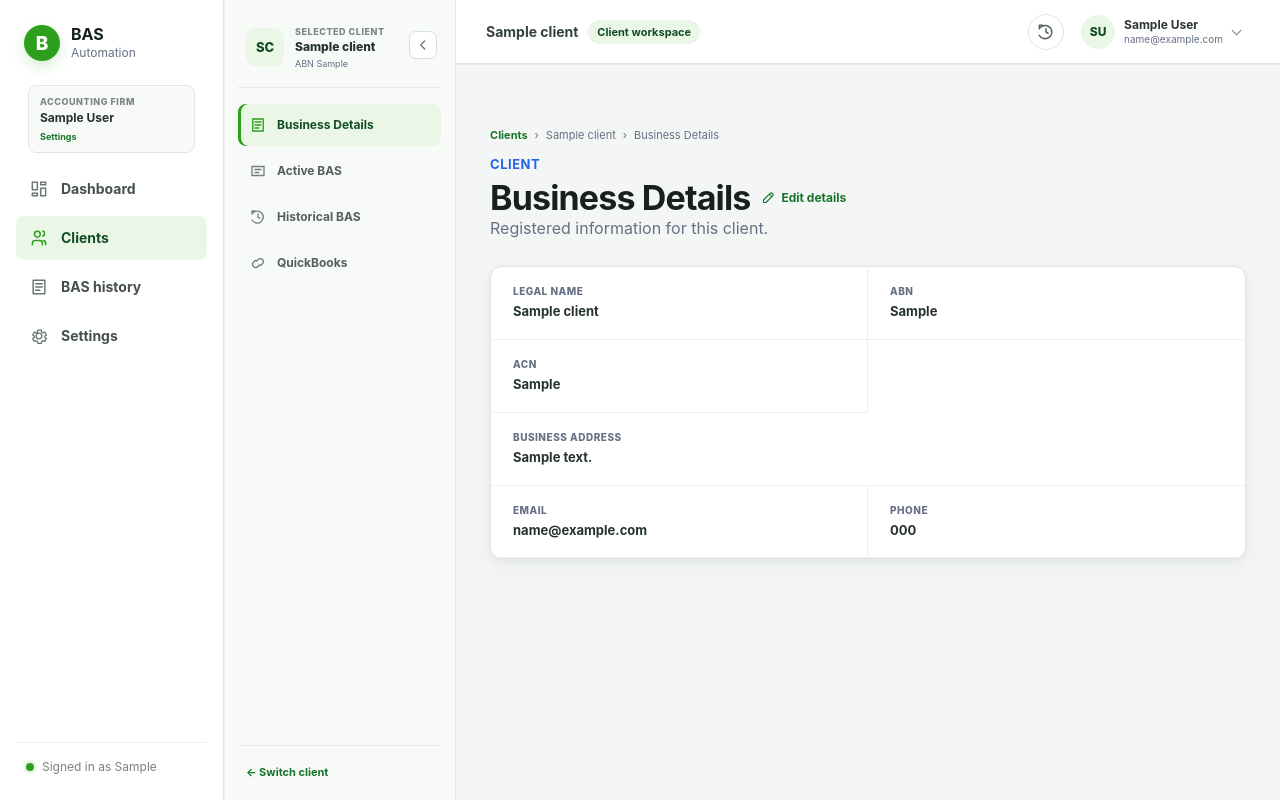
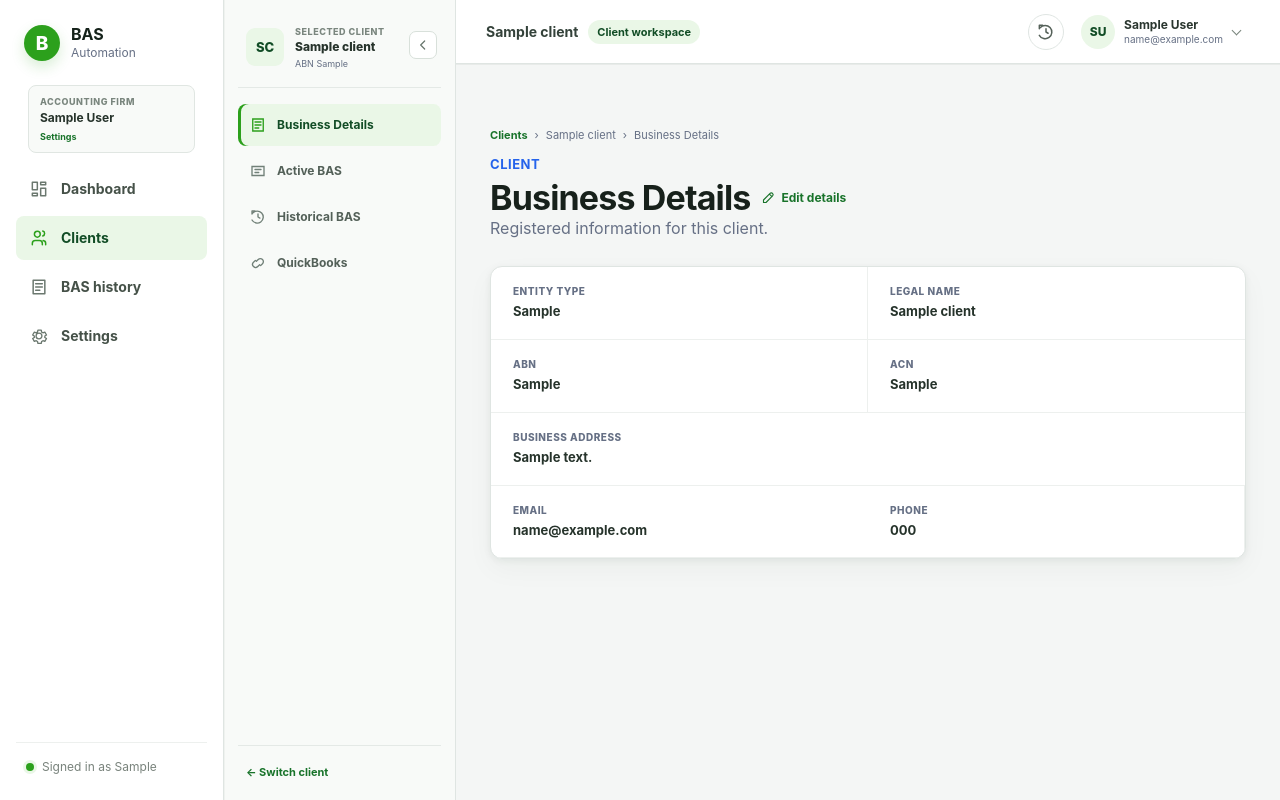
Before and after one commit to raviyadav2509/accounting, a Flask app: page /clients/1/details in a window 1280 px wide. Run offline with Flask 3, Linux system fonts and the light colour scheme; the visitor is signed in with stand-in values (Sample User, id 1); tables that the repository leaves empty hold one stand-in row (values such as "Sample post").

Commit message:
Add entity type to client_business_details.html

```diff
--- a/templates/client_business_details.html
+++ b/templates/client_business_details.html
@@ -30,6 +30,19 @@
 <div class="card streamlined-business-details">
     <div class="business-details-grid">
         <div class="business-detail-item">
+            <span>Entity type</span>
+            <strong>
+                {% if client.entity_type == "COMPANY" %}Company
+                {% elif client.entity_type == "TRUST" %}Trust
+                {% elif client.entity_type == "PARTNERSHIP" %}Partnership
+                {% elif client.entity_type == "INDIVIDUAL" %}Individual / Sole trader
+                {% elif client.entity_type == "SMSF" %}SMSF
+                {% else %}{{ client.entity_type or "Not provided" }}
+                {% endif %}
+            </strong>
+        </div>
+
+        <div class="business-detail-item">
             <span>Legal name</span>
             <strong>{{ client.legal_name or "Not provided" }}</strong>
         </div>
```
